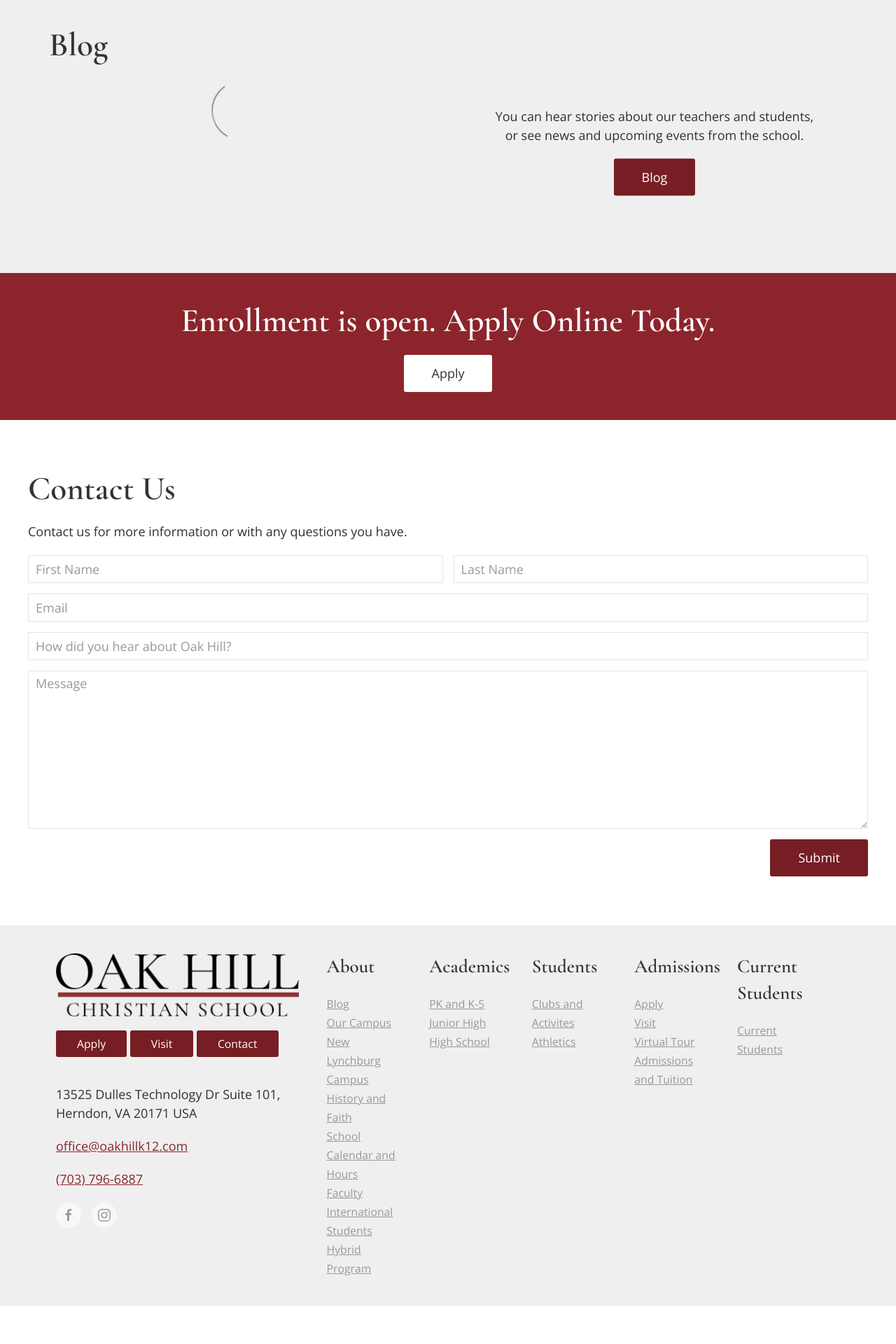
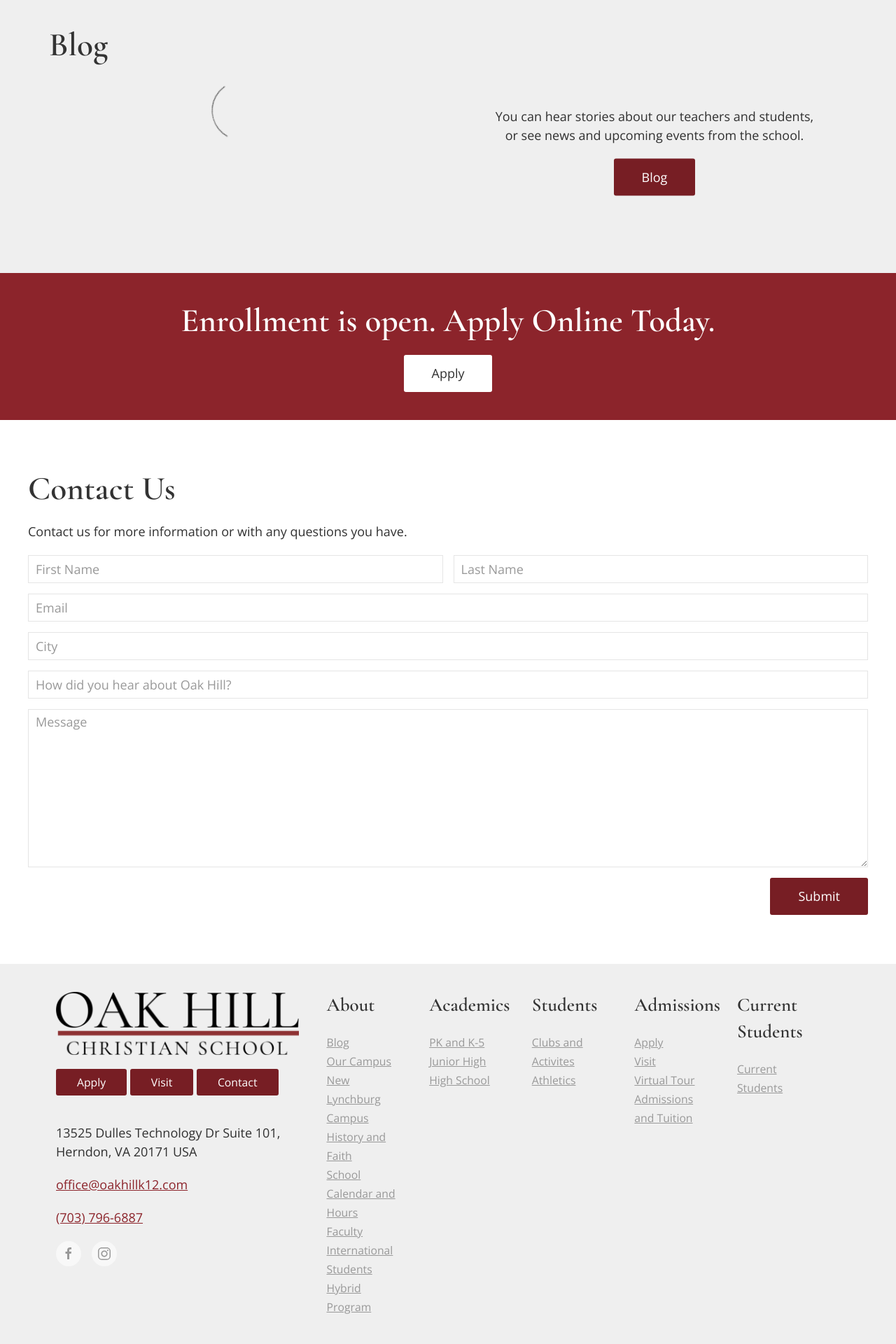
Before and after one commit to OakHillChristianSchool/oak-hill-website, a Jekyll site: the page built from index.html, in a window 1280 px wide. Shown: the part 2626-4546 px from the top of the page at 70% size. Built offline with Jekyll 4.4.1, drawn with Linux system fonts in a browser that asks for light colours; before the commit the page ends 4491 px from its top, so only the background shows below that.

Commit message:
add city to contact form

```diff
--- a/index.html
+++ b/index.html
@@ -215,6 +215,9 @@
         <div class="uk-width-1-1@s">
             <input id="contact-email" class="uk-input" name="email" type="email" placeholder="Email" required>
         </div>
+        <div class="uk-width-1-1@s">
+            <input id="contact-city" class="uk-input" name="city" type="text" placeholder="City" required>
+        </div>
         <div class="uk-width-1-1">
             <input class="uk-input" name="howheard" type="text" placeholder="How did you hear about Oak Hill?">
         </div>
@@ -234,7 +237,7 @@
         event.preventDefault();
         email = $('#contact-email').val()
         data = $('form').serialize();
-        url = `https://script.google.com/a/gmail.com/macros/s/AKfycbwffzX73SVP7bJGOHxkJGwXZFybhUeOO0Zgj-H-b4z2l8fqsQQ/exec?${data}&callback=?`
+        url = `https://script.google.com/macros/s/AKfycbxvHXuRNs45KoxWiXL9bJf-ovxtfrJECYZOC0Qu8B-0YG7UEVhJu82YaojEiDFaGKdh/exec?${data}&callback=?`
         $('#contact').html('<div class="uk-text-center"><div uk-spinner="ratio:3"></div></div>');
 
         var request = jQuery.ajax({
```
